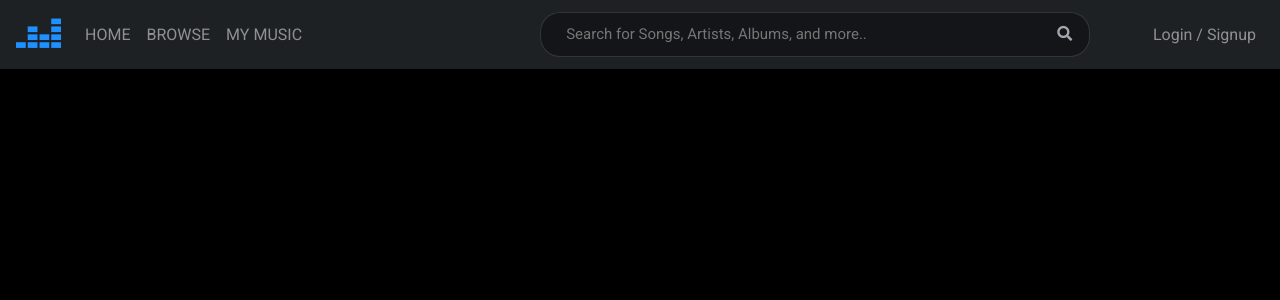
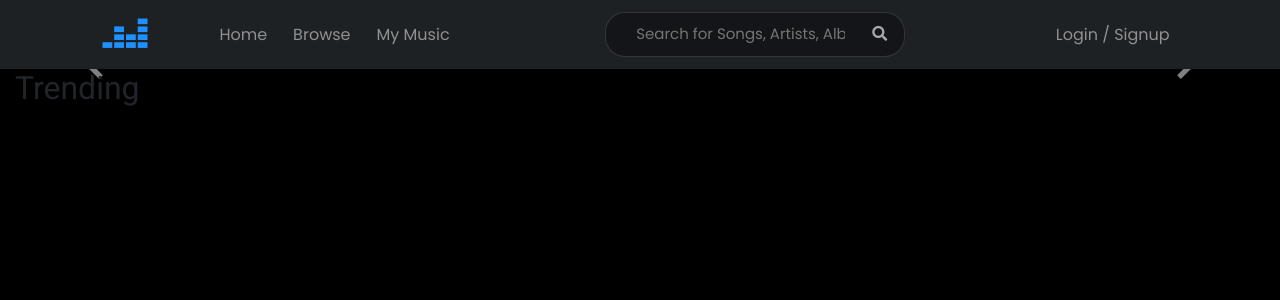
Before and after one commit to rishi4d/FYProject, a PHP site: page / in a window 1280 px wide. Shown: the top 300 px of the page. Run offline with PHP 8.4, Linux system fonts and the light colour scheme; some libraries are stand-ins or nearby versions.

Commit message:
Finished navbar and added carousel and sections.

```diff
--- a/index.html
+++ b/index.html
@@ -33,18 +33,20 @@
     </head>
 
     <body>
+
+        <!-- NAVIGATION BAR -->
         <nav class="navbar navbar-expand-sm navbar-dark sticky-top">
                 <a class="navbar-brand" href="index.html"><i class="fab fa-deezer" style="color: dodgerblue; font-size: 2em;"></i></a>
-            <div class="mr-auto">
+                <div class="mr-auto" id="leftitems">
                     <ul class="navbar-nav">
                         <li class="nav-item">
-                        <a class="nav-link" href="index.html">HOME</a>
+                            <a class="nav-link" href="index.html">Home</a>
                         </li>
                         <li class="nav-item">
-                        <a class="nav-link" href="#">BROWSE</a>
+                            <a class="nav-link" href="#">Browse</a>
                         </li>
                         <li class="nav-item">
-                        <a class="nav-link" href="#">MY MUSIC</a>
+                            <a class="nav-link" href="#">My Music</a>
                         </li>
                     </ul>
                 </div>
@@ -52,7 +54,7 @@
                     <ul class="navbar-nav">
                         <li class="nav-item">
                             <form id="searchbox" action="">
-                            <input type="text" placeholder="    Search for Songs, Artists, Albums, and more.." name="Search">
+                                <input type="text" placeholder="Search for Songs, Artists, Albums, and more.." name="Search">
                                 <button type="submit"><i class="fas fa-search"></i></button>
                             </form>
                         </li>
@@ -67,9 +69,40 @@
                 </div>
         </nav>
 
-        <div class="container-fluid">
+        <!-- CAROUSEL SLIDER -->
+        <div class="carousel slide" id="slides" data-ride="carousel">
+
+            <div class="carousel-inner">
+                <div class="carousel-item active">
 
                 </div>
+                <div class="carousel-item">
+
+                </div>
+                <div class="carousel-item">
+
+                </div>
+            </div>
+
+            <a class="carousel-control-prev">
+                <span class="carousel-control-prev-icon"></span>
+            </a>
+
+            <a class="carousel-control-next">
+                <span class="carousel-control-next-icon"></span>
+            </a>
+
+        </div>
+
+        <!-- SECTION -->
+        <div class="container-fluid">
+            <div class="row">
+                <div class="col-12 col-sm-12">
+                    <h2>Trending </h2>
+                </div>
+            </div>
+        </div>
+
     </body>
 
 </html>
--- a/style.css
+++ b/style.css
@@ -1,3 +1,116 @@
+/* MEDIA QUERIES */
+
+@media(max-width: 768px){
+
+    nav{
+        padding-left: 2% !important;
+        padding-right: 2% !important;
+    }
+
+    #searcharea{
+        font-size: 15px;
+        width: 200px;
+    }
+
+    #searchbox > input{
+        width: 150px;
+    }
+
+    #searchbox > button{
+        font-size: 15px;
+        width: 50px;
+    }
+}
+
+@media(min-width: 768px){
+
+    nav{
+        padding-left: 5% !important;
+        padding-right: 5% !important;
+    }
+
+    #searcharea{
+        font-size: 15px;
+        width: 250px;
+    }
+
+    #searchbox > input{
+        width: 200px;
+    }
+
+    #searchbox > button{
+        font-size: 15px;
+        width: 50px;
+    }
+}
+
+@media(min-width: 900px){
+
+    nav{
+        padding-left: 8% !important;
+        padding-right: 8% !important;
+    }
+
+    #searcharea{
+        font-size: 15px;
+        width: 300px;
+    }
+
+    #searchbox > input{
+        width: 250px;
+    }
+
+    #searchbox > button{
+        font-size: 15px;
+        width: 50px;
+    }
+}
+
+@media(min-width: 1366px){
+
+    nav{
+        padding-left: 15% !important;
+        padding-right: 15% !important;
+    }
+
+    #searcharea{
+        font-size: 15px;
+        width: 500px;
+    }
+
+    #searchbox > input{
+        width: 450px;
+    }
+
+    #searchbox > button{
+        font-size: 15px;
+        width: 50px;
+    }
+}
+
+@media(min-width: 1600px){
+
+    nav{
+        padding-left: 15% !important;
+        padding-right: 15% !important;
+    }
+
+    #searcharea{
+        font-size: 16px;
+        width: 600px;
+    }
+
+    #searchbox > input{
+        width: 550px;
+    }
+
+    #searchbox > button{
+        font-size: 16px;
+        width: 50px;
+    }
+}
+
+
 body, html{
     background-color: black;
     font-family: "Roboto", sans-serif;
@@ -5,26 +118,32 @@ body, html{
 
 nav{
     background-color: rgb(30, 33, 36);
+    font-family: "Poppins", sans-serif;
+}
+
+#leftitems{
+    padding-left: 4%;
+}
+
+#leftitems > ul > li{
+    padding: 5px;
+    padding-top: inherit;
+    padding-bottom: inherit;
 }
 
 /* SEARCH BOX */
-
-#searcharea{
-    width: 30%;
-}
 
 #searchbox{
     position: relative;
 }
 
 #searchbox > input{
-    font-size: 15px;
     background-color: rgb(20, 21, 24);
-    width: 500px;
     border: 1px solid rgb(50, 53, 59);
     border-right: 0px;
     border-radius: 20px 0 0 20px;
     padding: 10px;
+    padding-left: 30px;
 }
 
 #searchbox > input:focus{
@@ -33,13 +152,16 @@ nav{
 }
 
 #searchbox > button{
-    font-size: 15px;
     background-color: rgb(20, 21, 24);
     color: rgb(166, 166, 175);
     padding: 10px;
-    width: 50px;
     border: 1px solid rgb(50, 53, 59);
     border-left: 0px;
     position: absolute;
     border-radius: 0 20px 20px 0;
 }
+
+#searchbox > button:focus{
+    outline: none;
+    color: rgb(166, 166, 175);
+}
```
Lines whose indentation alone changed are shown as unchanged.
